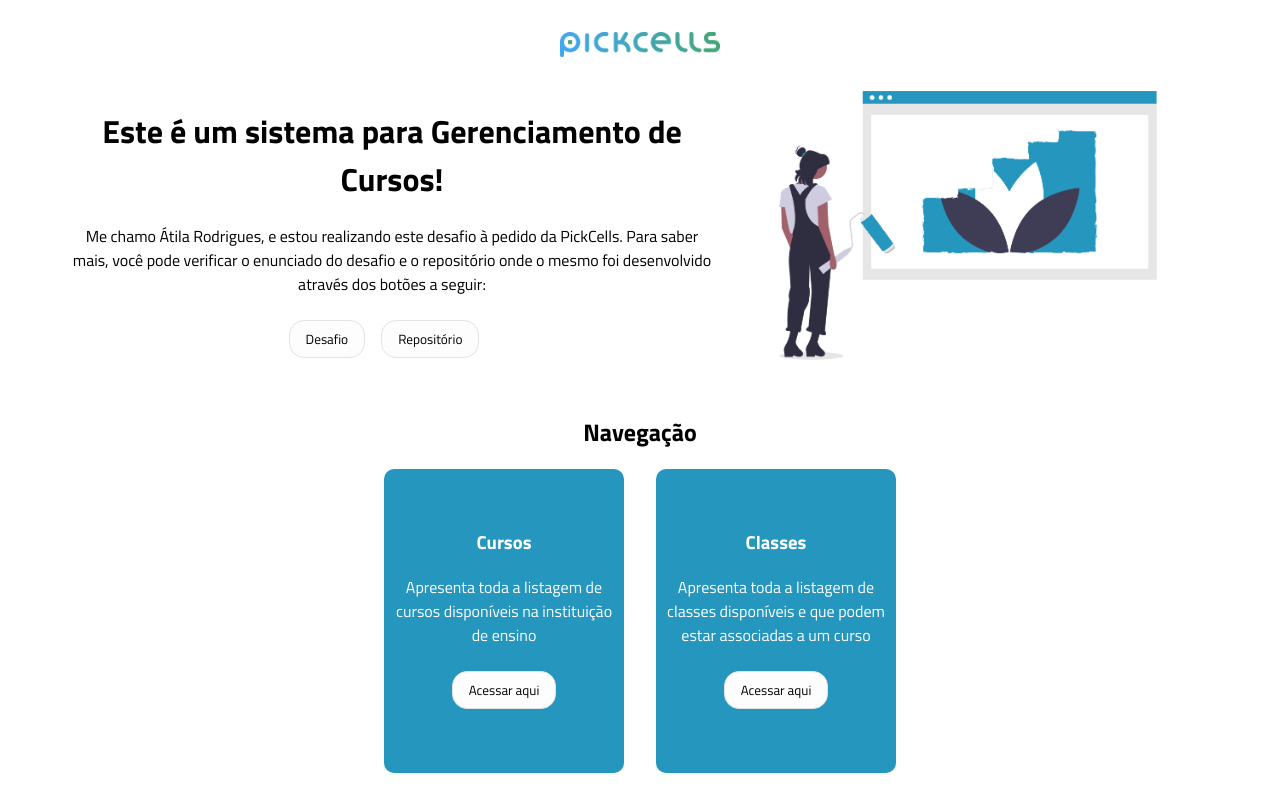
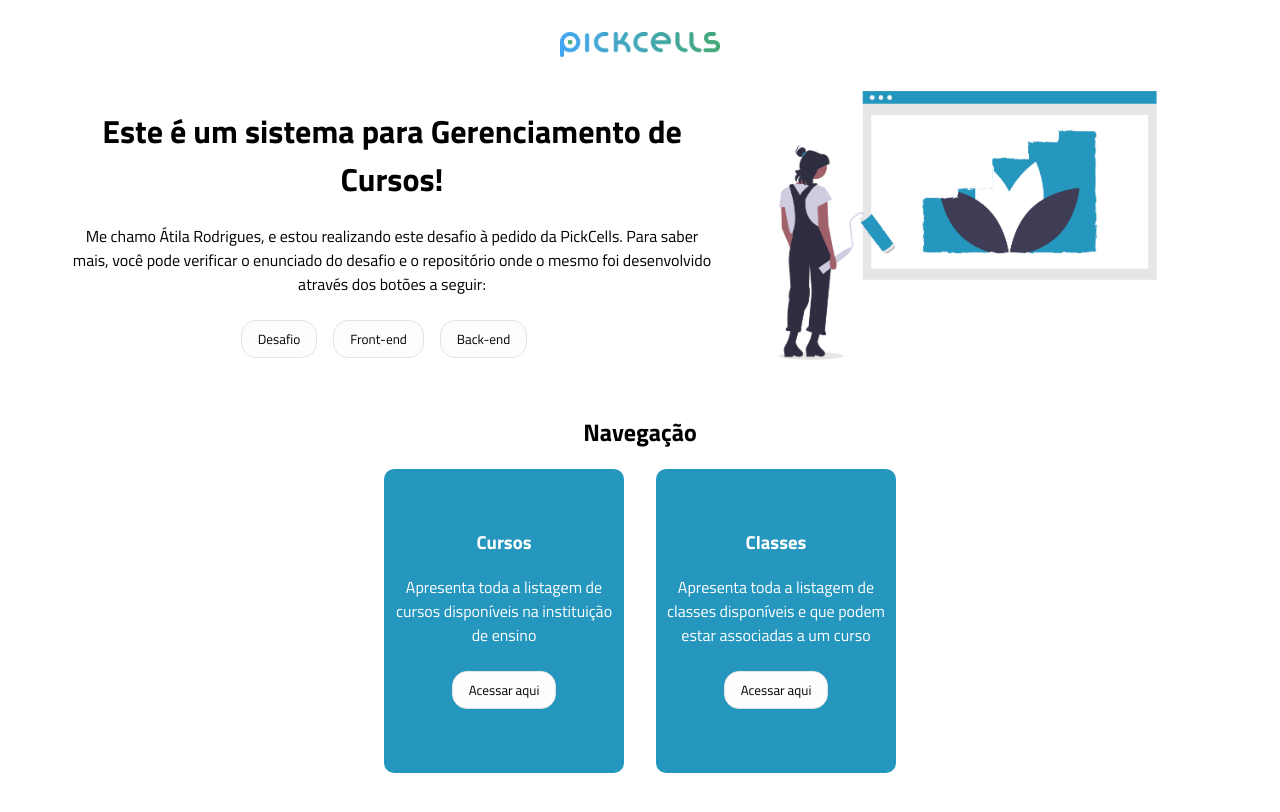
Before and after one commit to atilara/pickcells-test-frontend, a React (Create React App) app: page / in a window 1280 px wide. Shown: the top 812 px of the page. Built offline with nearby package versions, Linux system fonts and the light colour scheme.

Commit message:
feat: add link to backend

```diff
--- a/src/pages/Home/index.tsx
+++ b/src/pages/Home/index.tsx
@@ -30,7 +30,13 @@ const Home = () => {
               href="https://github.com/atilara/pickcells-test-frontend"
               target="_blank"
             >
-              <Button>Repositório</Button>
+              <Button>Front-end</Button>
+            </a>
+            <a
+              href="https://github.com/atilara/pickcells-test-backend"
+              target="_blank"
+            >
+              <Button>Back-end</Button>
             </a>
           </div>
         </div>
```
